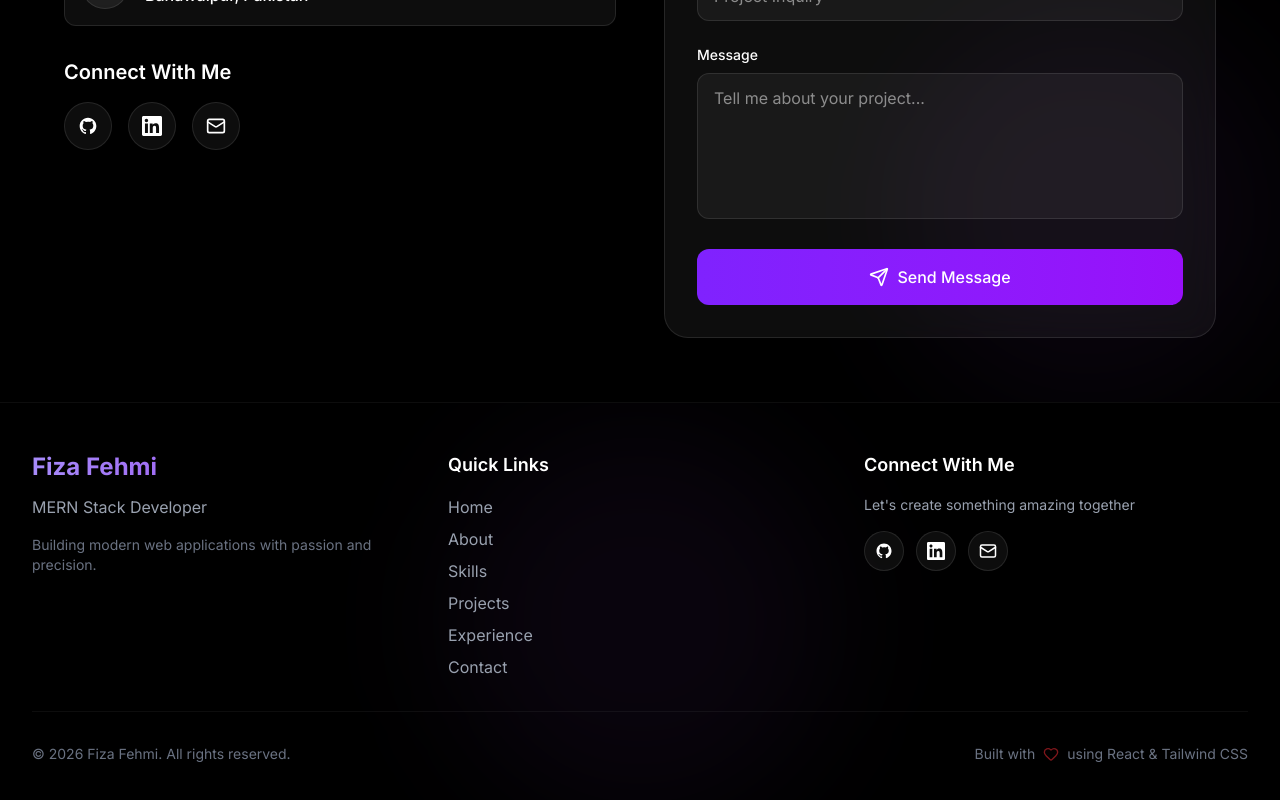
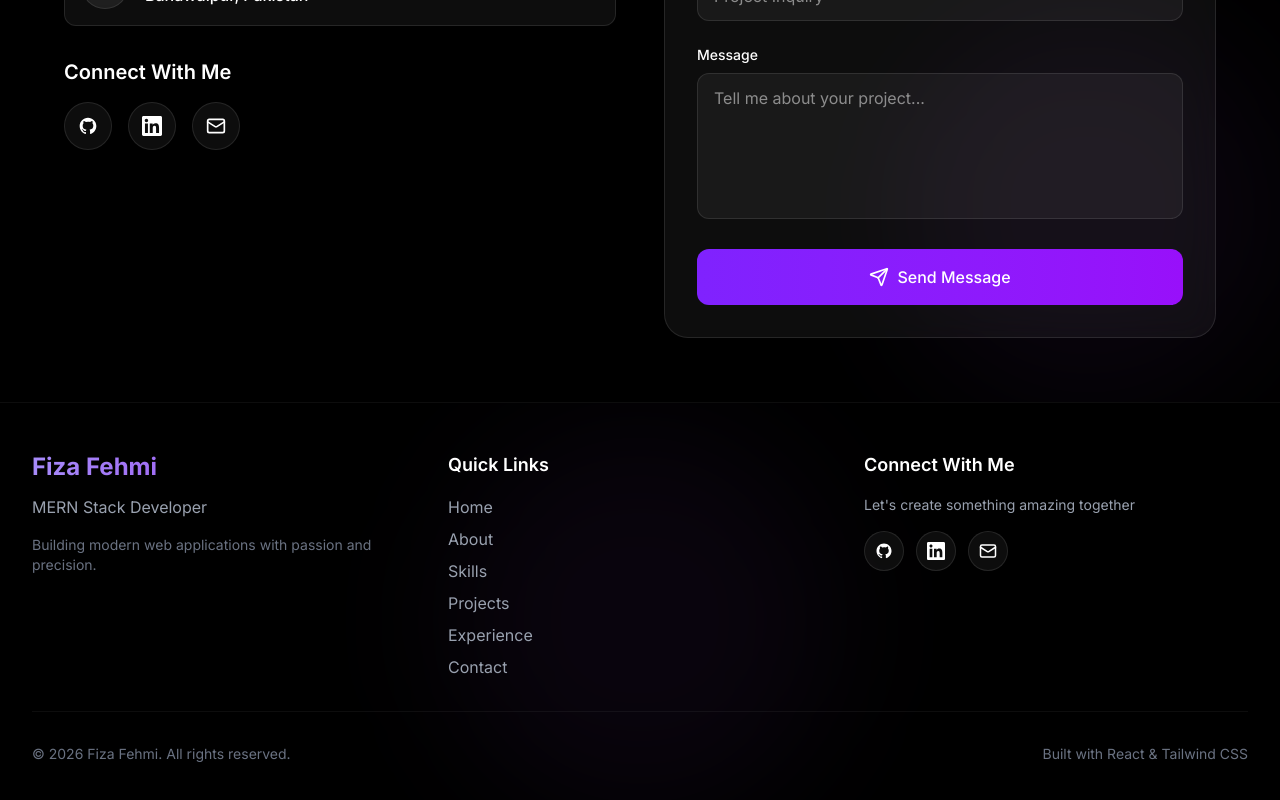
Before and after one commit to fiza-fehmi/portfolio_website, a React (Vite) app: page / in a window 1280 px wide. Shown: the part 5606-6406 px from the top of the page. Built offline with nearby package versions, Linux system fonts and the light colour scheme.

Commit message:
Remove heart icon from footer, keep simple text

```diff
--- a/src/components/Footer.jsx
+++ b/src/components/Footer.jsx
@@ -1,5 +1,5 @@
 import { motion } from 'framer-motion';
-import { Heart, Mail } from 'lucide-react';
+import { Mail } from 'lucide-react';
 import { GitHubIcon, LinkedInIcon } from './SocialIcons';
 
 const Footer = () => {
@@ -105,12 +105,9 @@ const Footer = () => {
             <p className="text-gray-500 text-sm text-center md:text-left">
               © {currentYear} Fiza Fehmi. All rights reserved.
             </p>
-            <motion.p
-              className="text-gray-500 text-sm flex items-center gap-2"
-              whileHover={{ scale: 1.05 }}
-            >
-              Built with <Heart size={16} className="text-red-500 animate-pulse" /> using React & Tailwind CSS
-            </motion.p>
+            <p className="text-gray-500 text-sm">
+              Built with React & Tailwind CSS
+            </p>
           </div>
         </div>
       </div>
```
